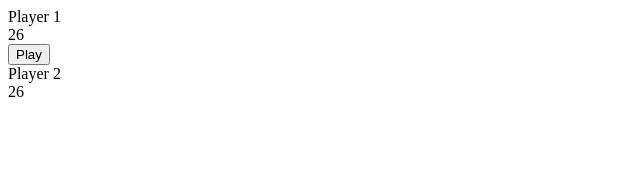
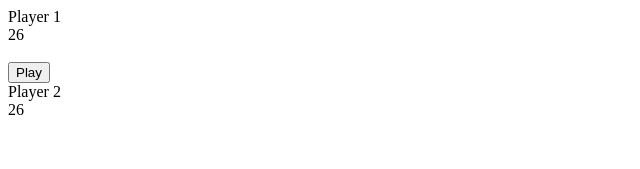
Before and after one commit to zachstence/war, a React (Create React App) app: page / in a window 1280 px wide. Shown: the top 169 px of the page, without its empty margins (0-640 px from the left). Built offline with nearby package versions, Linux system fonts and the light colour scheme.

Commit message:
feat: implement war state in Game

```diff
--- a/src/components/Game/Game.tsx
+++ b/src/components/Game/Game.tsx
@@ -1,14 +1,19 @@
-import React, { useEffect, useState } from "react";
+import React, { ReactElement, useEffect, useState } from "react";
 import Deck, { CardInfo } from "../../game/Deck/Deck";
 import Card from "../Card/Card";
-import Player from "../Player/Player";
 
 const Game: React.FC = () => {
     const [p1Deck, setP1Deck] = useState<Deck>();
-    const [p1Played, setP1Played] = useState<CardInfo>();
+    const [p1Played, setP1Played] = useState<CardInfo[]>([]);
+
     const [p2Deck, setP2Deck] = useState<Deck>();
-    const [p2Played, setP2Played] = useState<CardInfo>();
-    const [winner, setWinner] = useState<number>();
+    const [p2Played, setP2Played] = useState<CardInfo[]>([]);
+
+    const [isWar, setIsWar] = useState<boolean>(false);
+
+    const [canPlay, setCanPlay] = useState<boolean>(true);
+
+    const [gameOver, setGameOver] = useState<boolean>(false);
 
     useEffect(() => {
         const fullDeck = new Deck();
@@ -22,43 +27,75 @@ const Game: React.FC = () => {
     const play = (): void => {
         if (!p1Deck || !p2Deck) throw new Error(); // TODO
 
-        setP1Played(p1Deck.draw());
-        setP2Played(p2Deck.draw());
+        setCanPlay(false);
+
+        if (!isWar) { // If not war, each player draws and plays 1 card
+            setP1Played([p1Deck.draw()]);
+            setP2Played([p2Deck.draw()]);
+        } else { // If war, each player draws and plays a face down card, then a face up card
+            if (!p1Played || !p2Played) throw new Error();
+
+            setP1Played([...p1Played, p1Deck.draw(), p1Deck.draw()]);
+            setP2Played([...p2Played, p2Deck.draw(), p2Deck.draw()]);
+        }
     };
 
     const evaluate = (): void => {
         if (!p1Played || !p2Played || !p1Deck || !p2Deck) throw new Error(); // TODO
 
-        if (p1Played.rank > p2Played.rank) { // Player 1 wins this round
-            console.log("p1");
-            p1Deck.pushBottom(p1Played, p2Played);
-        } else if (p2Played.rank > p1Played.rank) { // Player 2 wins this round
-            console.log("p2");
-            p2Deck.pushBottom(p2Played, p1Played);
-        } else { // War
+        const p1Card = p1Played[p1Played.length - 1];
+        const p2Card = p2Played[p2Played.length - 1];
+
+        if (p1Card.rank === p2Card.rank) { // If ranks are equal, enter war state
             console.log("war");
+            setIsWar(true);
+        } else {
+            if (p1Card.rank > p2Card.rank) { // Player 1 wins this round
+                console.log("p1");
+                p1Deck.pushBottom(...p1Played, ...p2Played);
+            } else if (p2Card.rank > p1Card.rank) { // Player 2 wins this round
+                console.log("p2");
+                p2Deck.pushBottom(...p2Played, ...p1Played);
+            }
+
+            setP1Played([]);
+            setP2Played([]);
+
             // TODO
+            if (p1Deck.size() === 0 || p2Deck.size() === 0) setGameOver(true);
         }
 
-        setP1Played(undefined);
-        setP2Played(undefined);
+        setCanPlay(true);
+    };
 
-        if (p1Deck.size() === 0) setWinner(2);
-        else if (p2Deck.size() === 0) setWinner(1);
-    };
+    const renderCards = (played: CardInfo[]): ReactElement[] => {
+        return played.map(card => (
+            <Card key={`${card.rank}${card.suit}`} suit={card.suit} rank={card.rank} />
+        ));
+    }
 
     if (p1Deck && p2Deck) {
         return (
             <div className="game">
-                <Player playerNumber={1} deck={p1Deck} />
-                {p1Played && <Card suit={p1Played.suit} rank={p1Played.rank} />}
-                {p1Played && p2Played
-                    ? <button onClick={evaluate}>Evaluate</button>
-                    : <button onClick={play}>Play</button>}
-                <Player playerNumber={2} deck={p2Deck} />
-                {p2Played && <Card suit={p2Played.suit} rank={p2Played.rank} />}
+                Player 1
+                <br />
+                {p1Deck.size()}
+                <br />
+                {p1Played && renderCards(p1Played)}
+                <br />
+                {canPlay
+                    ? <button onClick={play}>Play</button>
+                    : <button onClick={evaluate}>Evaluate</button>}
+                <br />
+                Player 2
+                <br />
+                {p2Deck.size()}
+                <br />
+                {p2Played && renderCards(p2Played)}
             </div>
         )
+    } else if (gameOver) {
+        return <div>Game Over</div>;
     } else {
         return null;
     }
```
